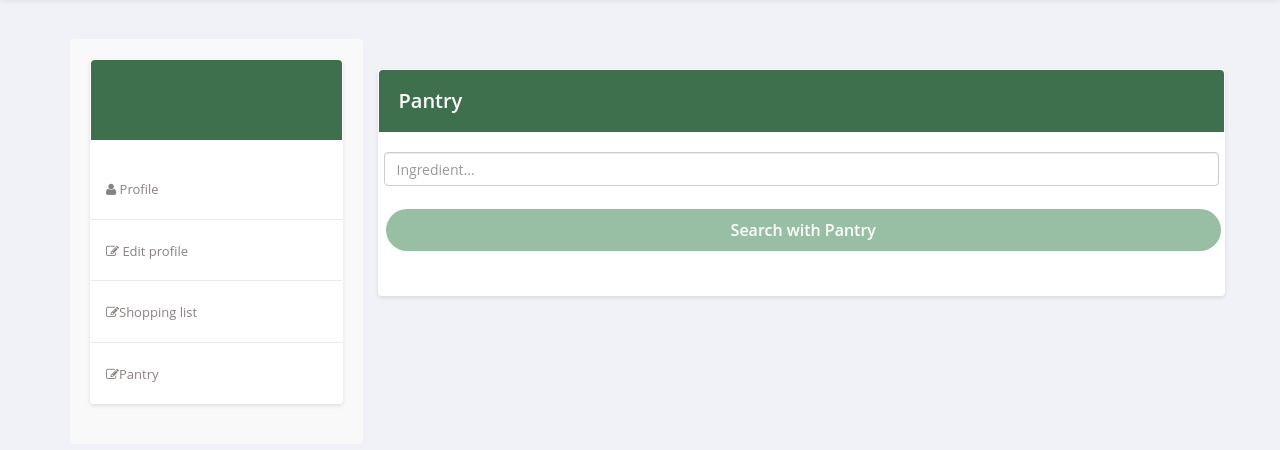
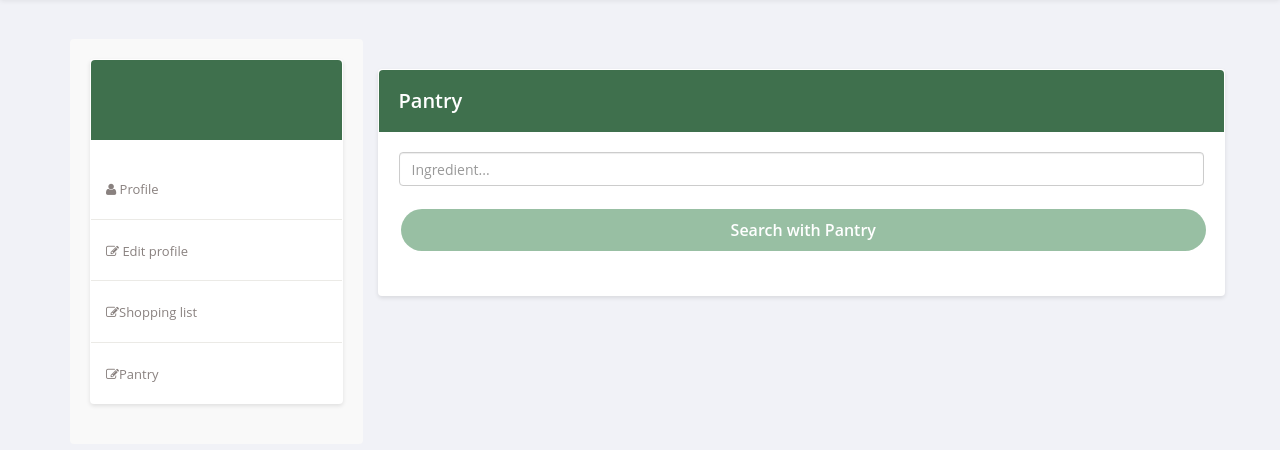
Before and after one commit to shahdhoss/ThePantryPuzzle, a Flask app: page /pantry/1 in a window 1280 px wide. Shown: the part 81-531 px from the top of the page. Run offline with Flask 3, Linux system fonts and the light colour scheme; the visitor is signed in with stand-in values (Sample User, id 1); data that the repository does not hold is empty; parts of the project's set-up code (start-up, migrations or seed data) failed here and were passed over; some libraries are stand-ins or nearby versions.

Commit message:
import updated

```diff
--- a/backend/complete/templates/pages/pantryprofile.html
+++ b/backend/complete/templates/pages/pantryprofile.html
@@ -29,7 +29,7 @@
         <div class="bio-graph-heading">
           <h2>Pantry</h2>
         </div>
-        <div class="row">
+        <div class="bio-row">
           <div class="panel-body bio-graph-info">
             <form method="POST" action="{{ url_for('views.addtopantry', userid=current_user.id) }}">
               <input type="text" class="form-control" placeholder="Ingredient..." name="ing" id="ing" list="ingredients">
--- a/backend/complete/views.py
+++ b/backend/complete/views.py
@@ -11,7 +11,7 @@ from .forms import *
 from flask_login import login_required, current_user, logout_user
 from controllers.database import pantry_database, shopping_list_database, user_database, favorite_recipe, reviews_database, dietary_prefernces_database, chef_database
 import base64
-from Models.validation import Reviews
+from models.validation import Reviews
 from urllib.parse import quote
 #----------------------------------------------------------------------------#
 # App Config.
```
